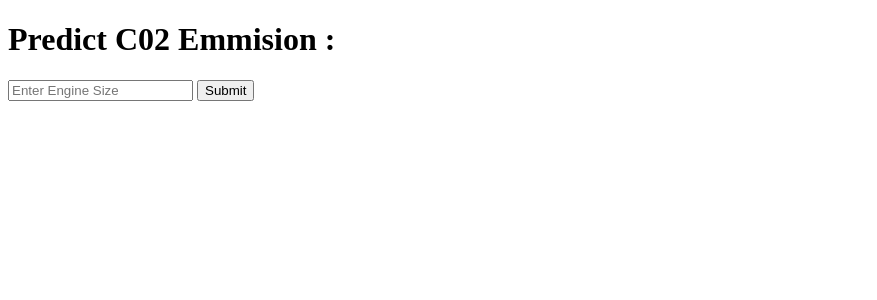
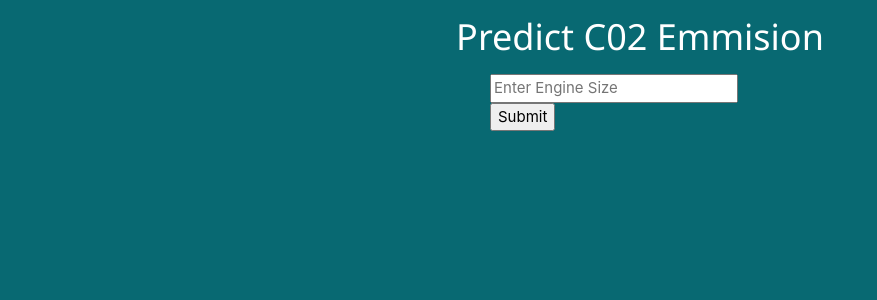
Before and after one commit to kudoabhijeet/C02-Prediction-Flask, a Flask app: page / in a window 1280 px wide. Shown: the top 300 px of the page, without its empty margins (0-877 px from the left). Run offline with Flask 2, Linux system fonts and the light colour scheme; parts of the project's set-up code (start-up, migrations or seed data) failed here and were passed over.

Commit message:
Add UI with CSS

```diff
--- a/app.py
+++ b/app.py
@@ -15,6 +15,8 @@ def model():
         engine_size = float(request.form['engine_size'])
 
         emission = str(m.predict([[engine_size]]))
+        emission = emission[:-2]
+        emission = emission[2:]
         print(emission)
     return render_template('index.html', emission = emission)
 
--- /dev/null
+++ b/static/css/new.css
@@ -0,0 +1,15 @@
+body {
+    align-items: center;
+    justify-content: center;
+    background-color: #086972;
+    font-family: -apple-system, BlinkMacSystemFont, 'Segoe UI', Roboto, Oxygen, Ubuntu, Cantarell, 'Open Sans', 'Helvetica Neue', sans-serif;
+}
+h1 {
+    text-align: center;
+    color: white;
+
+}
+.container {
+    width: 300px;
+    margin: 0 auto;
+}
--- a/templates/index.html
+++ b/templates/index.html
@@ -1,21 +1,24 @@
 <!DOCTYPE html>
 <html>
     <head>
-        <title>Predict</title>
+        <link rel="stylesheet" href="https://www.w3schools.com/w3css/4/w3.css">
+        <link rel="stylesheet" href="{{ url_for('static', filename='css/new.css') }}">
     </head>
     <body>
         <h1>
-            Predict C02 Emmision :
+            Predict C02 Emmision
         </h1>
         {% for f in fruits %}
             <h3>{{f}}</h3>
         {% endfor %}
+        <div class="container">
         <form action="/" method="POST">
         <input type ="text" name="engine_size" placeholder="Enter Engine Size">
         <input type="submit">
         {% if emission %}
-        <h1>Prediction :{{ emission }}</h1>
+        <h1>Pred Emmision: {{ emission }}</h1>
         {% endif %}
         </form>
+       </div>
     </body>
 </html>
```
